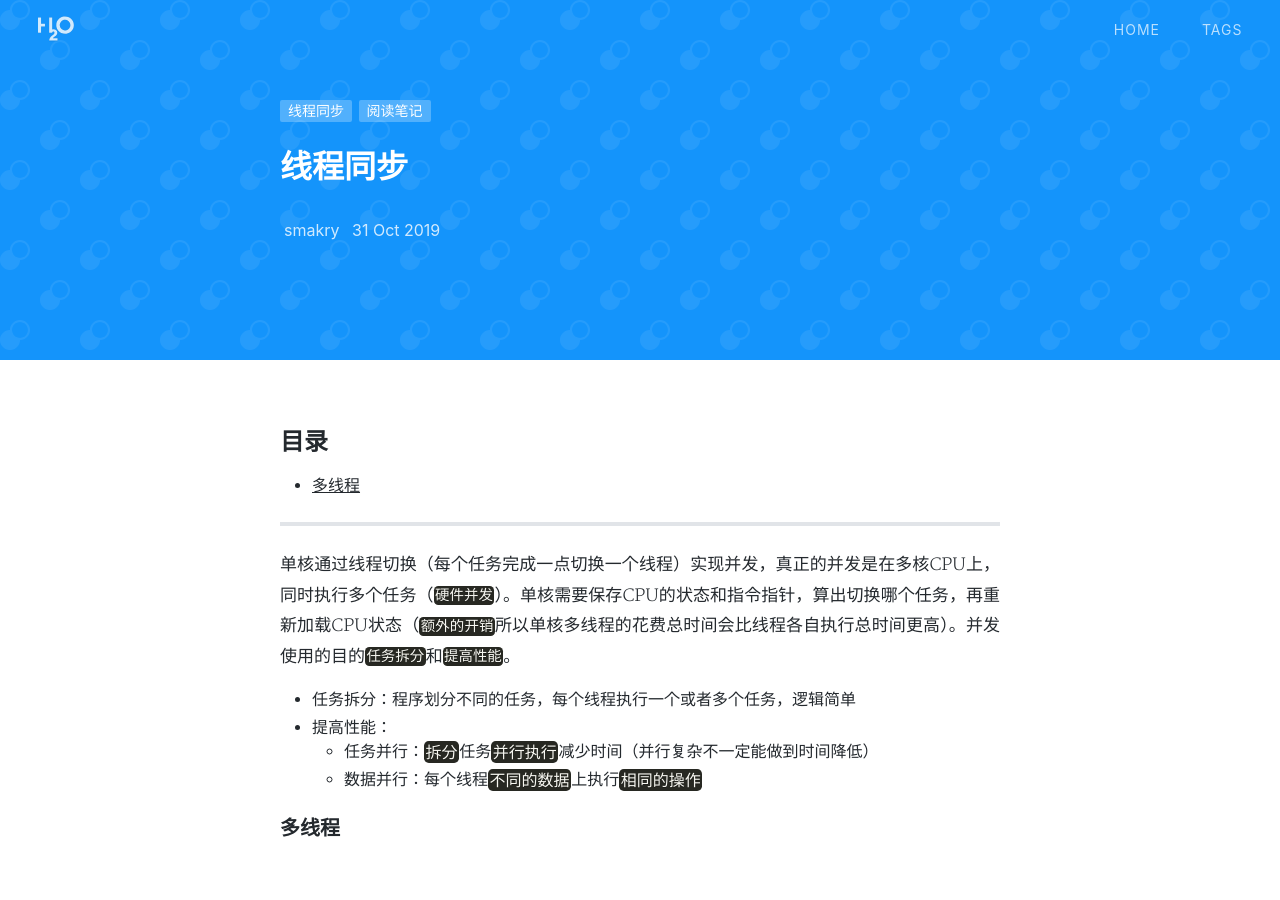
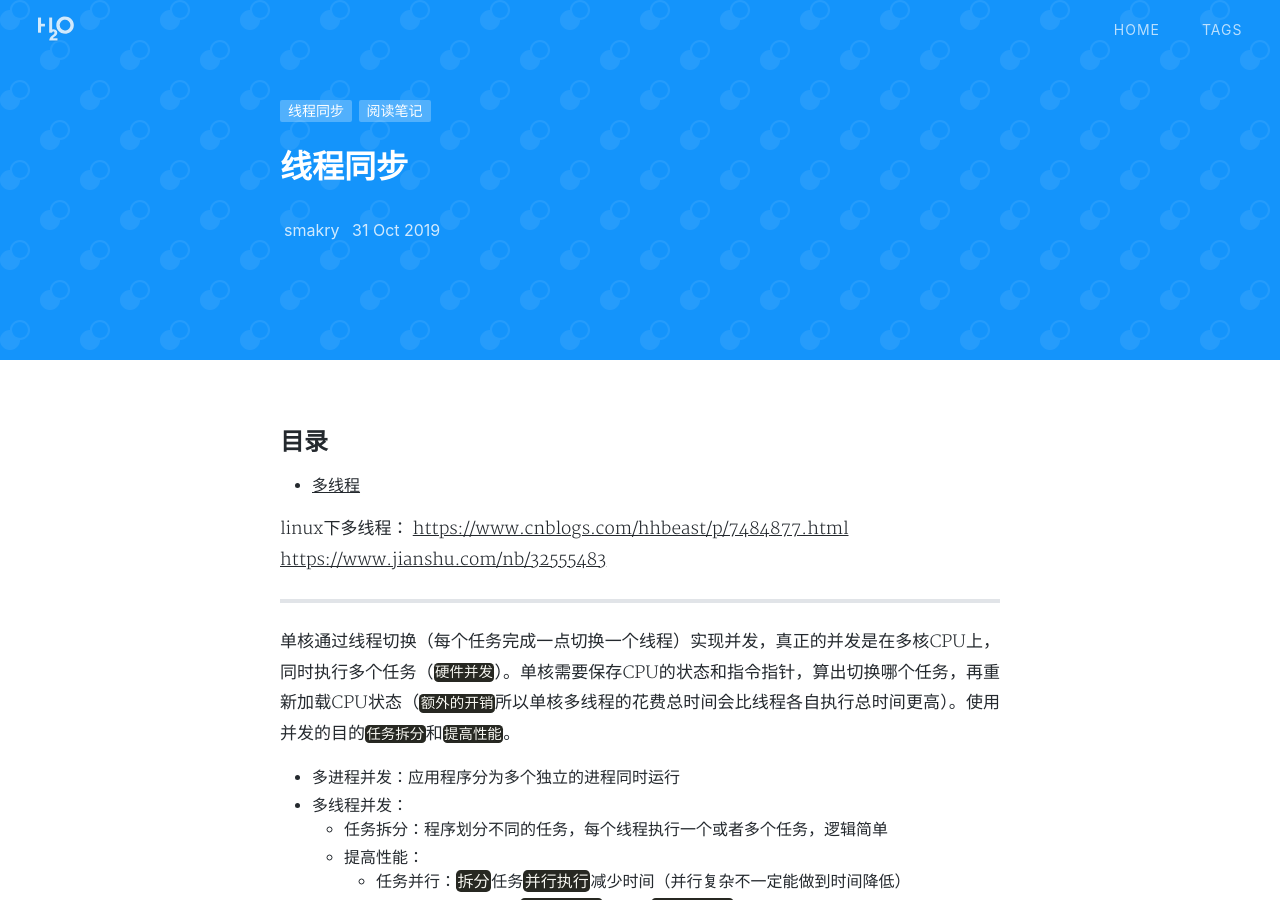
Before and after one commit to smakry/smakry.github.io, a Jekyll site: the page built from _posts/2019-10-31-线程同步.md, in a window 1280 px wide and 900 px high. Built offline with Jekyll 4.4.1, drawn with Linux system fonts in a browser that asks for light colours; nearby versions of some CDN libraries; comment, search, counter and statistics services are not loaded; a style sheet for code colours, icons or effects is not loaded.

Commit message:
multi process

```diff
--- a/_posts/2019-10-31-线程同步.md
+++ b/_posts/2019-10-31-线程同步.md
@@ -12,13 +12,19 @@ tags: 线程同步 阅读笔记
 
 - [多线程](#list_1)
 
+linux下多线程：
+<https://www.cnblogs.com/hhbeast/p/7484877.html>
+<https://www.jianshu.com/nb/32555483>
+
 ---
 
-单核通过线程切换（每个任务完成一点切换一个线程）实现并发，真正的并发是在多核CPU上，同时执行多个任务（`硬件并发`）。单核需要保存CPU的状态和指令指针，算出切换哪个任务，再重新加载CPU状态（`额外的开销`所以单核多线程的花费总时间会比线程各自执行总时间更高）。并发使用的目的`任务拆分`和`提高性能`。
+单核通过线程切换（每个任务完成一点切换一个线程）实现并发，真正的并发是在多核CPU上，同时执行多个任务（`硬件并发`）。单核需要保存CPU的状态和指令指针，算出切换哪个任务，再重新加载CPU状态（`额外的开销`所以单核多线程的花费总时间会比线程各自执行总时间更高）。使用并发的目的`任务拆分`和`提高性能`。
 
-- 任务拆分：程序划分不同的任务，每个线程执行一个或者多个任务，逻辑简单
-- 提高性能：
-    - 任务并行：`拆分`任务`并行执行`减少时间（并行复杂不一定能做到时间降低）
-    - 数据并行：每个线程`不同的数据`上执行`相同的操作`
+- 多进程并发：应用程序分为多个独立的进程同时运行
+- 多线程并发：
+    - 任务拆分：程序划分不同的任务，每个线程执行一个或者多个任务，逻辑简单
+    - 提高性能：
+        - 任务并行：`拆分`任务`并行执行`减少时间（并行复杂不一定能做到时间降低）
+        - 数据并行：每个线程`不同的数据`上执行`相同的操作`
 
 ### <span id = "list_0"></span> 多线程
```
